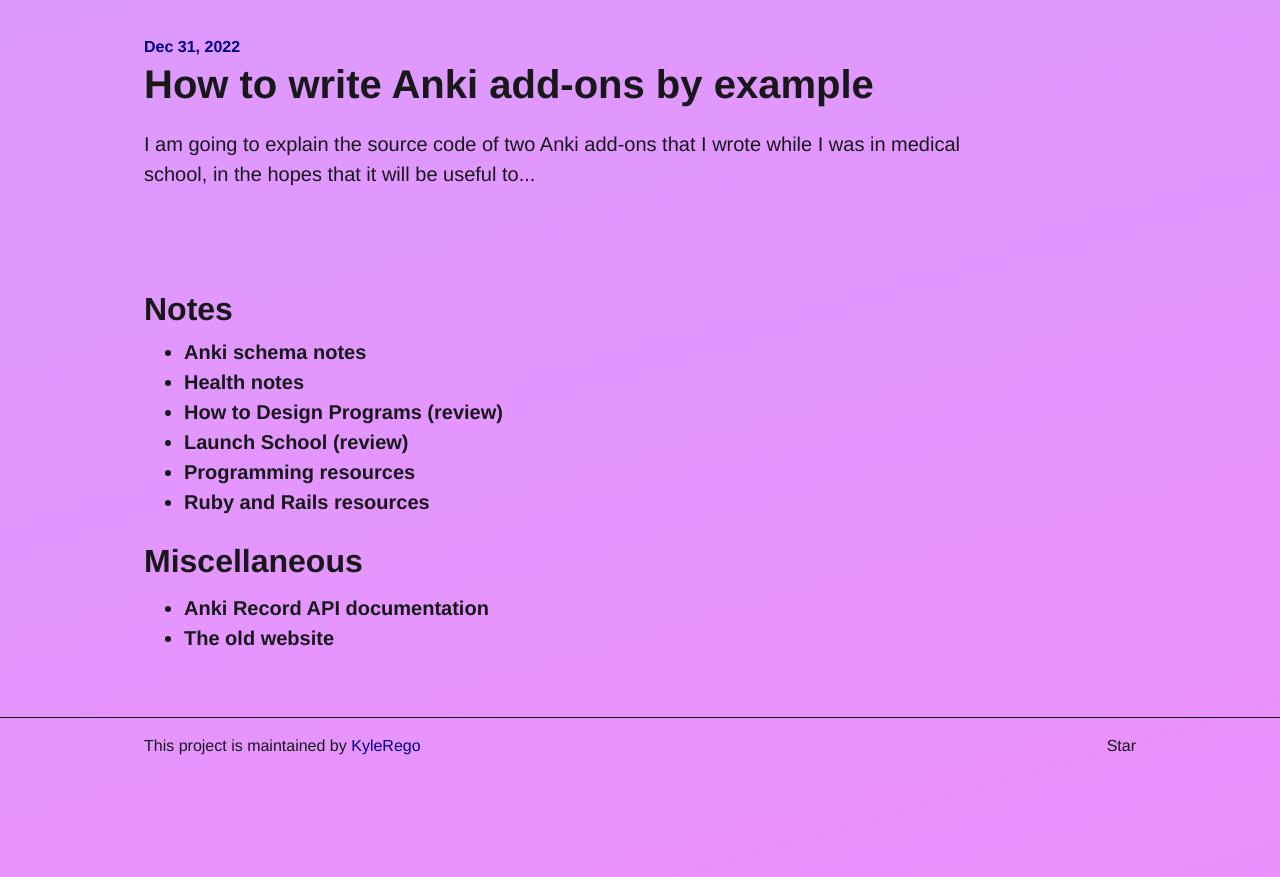
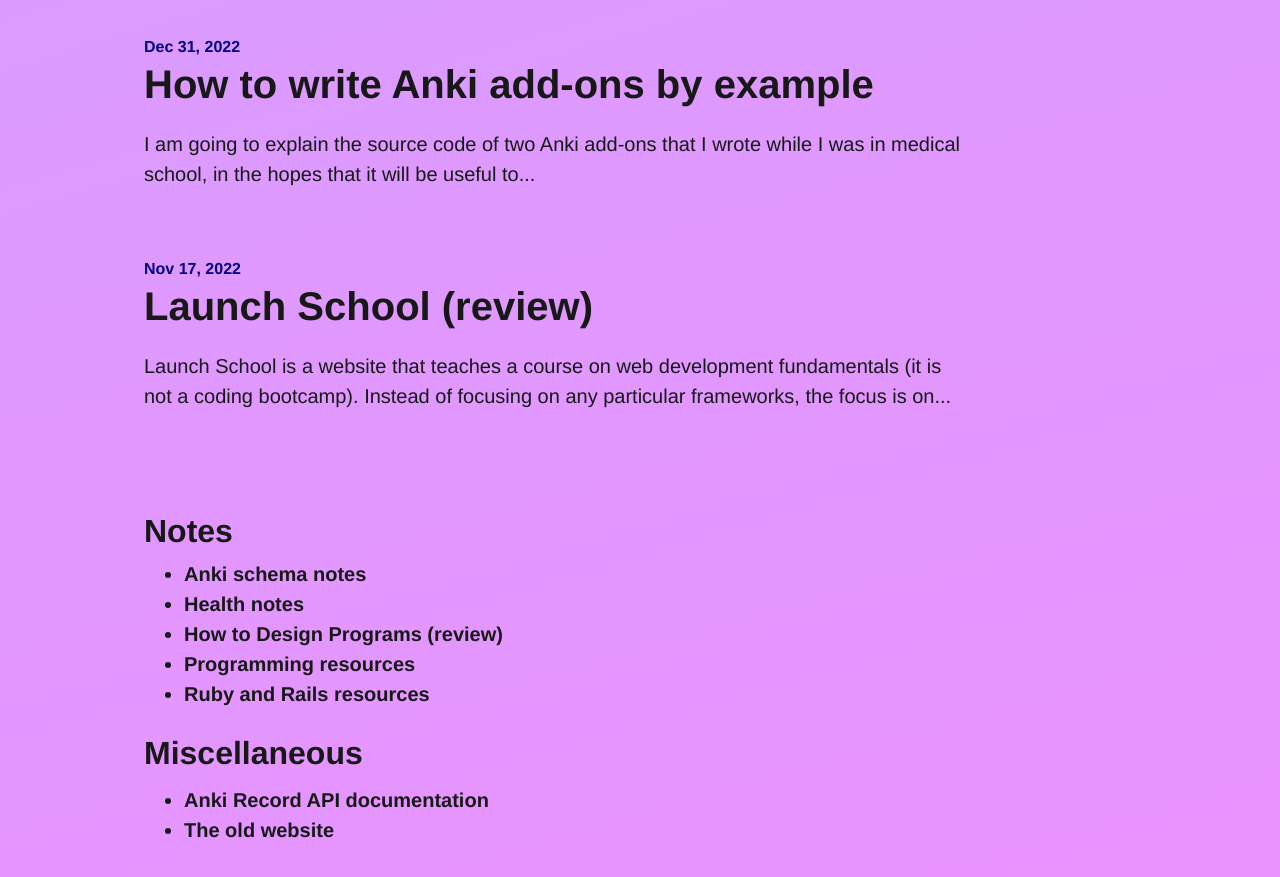
Before and after one commit to KyleRego/KyleRego.github.io, a Jekyll site: the page built from index.markdown, in a window 1280 px wide and 900 px high, scrolled down 8845 px. Shown: the top 877 px of the window. Built offline with Jekyll 4.4.1, drawn with Linux system fonts in a browser that asks for light colours; before the commit the page ends 9619 px from its top, so only the background shows below that.

Commit message:
Put LS review as post instead of note with original date written

```diff
--- a/collections/_notes/launch-school.markdown
+++ b/collections/_posts/2022-11-17-launch-school.markdown
@@ -1,6 +1,7 @@
 ---
 layout: post
 title:  "Launch School (review)"
+date:   2022-11-17 10:00:00 -0500
 categories: programming ruby javascript sql [launch school]
 permalink: /launch-school
 emoji: 🙂
```
